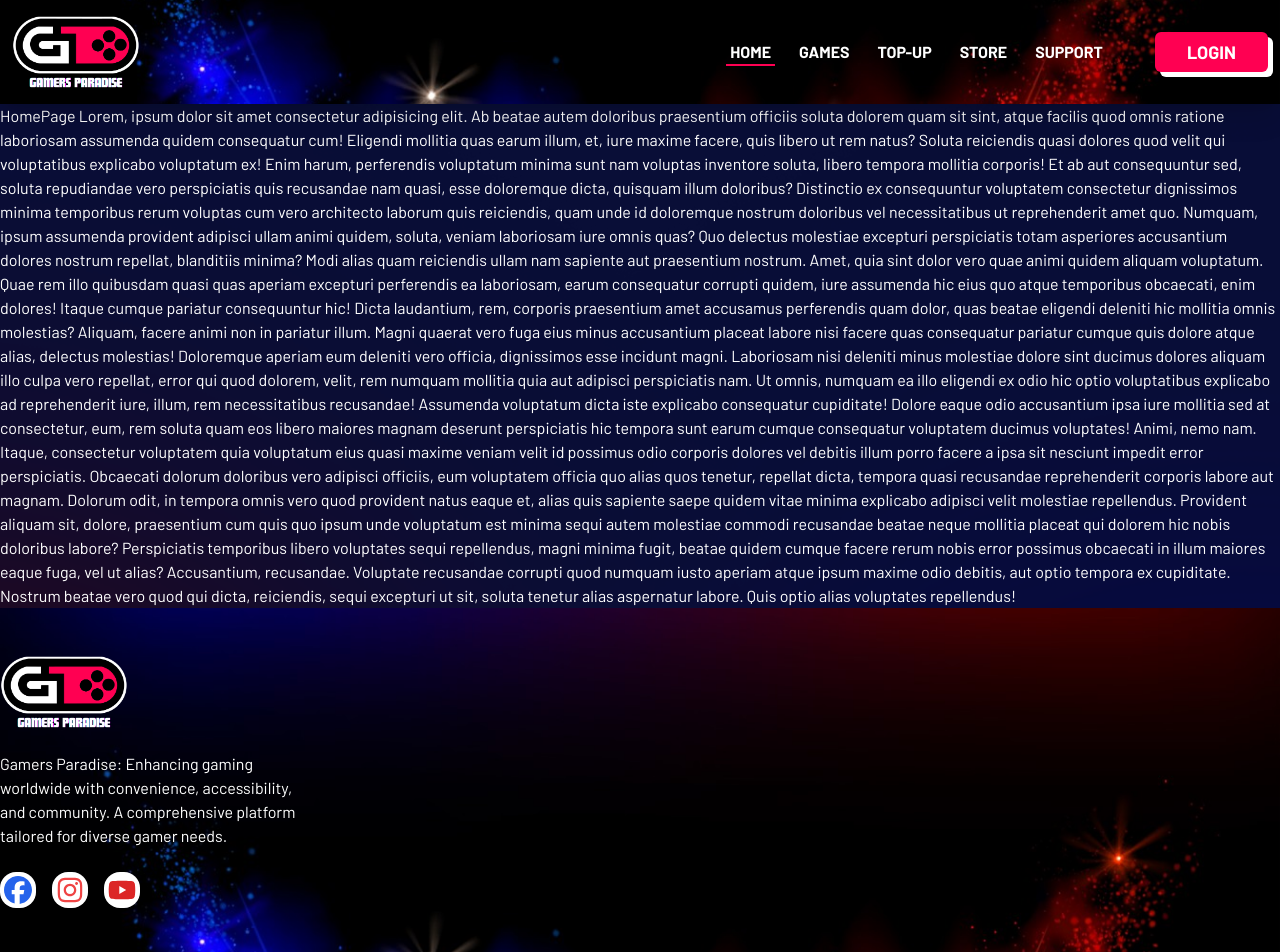
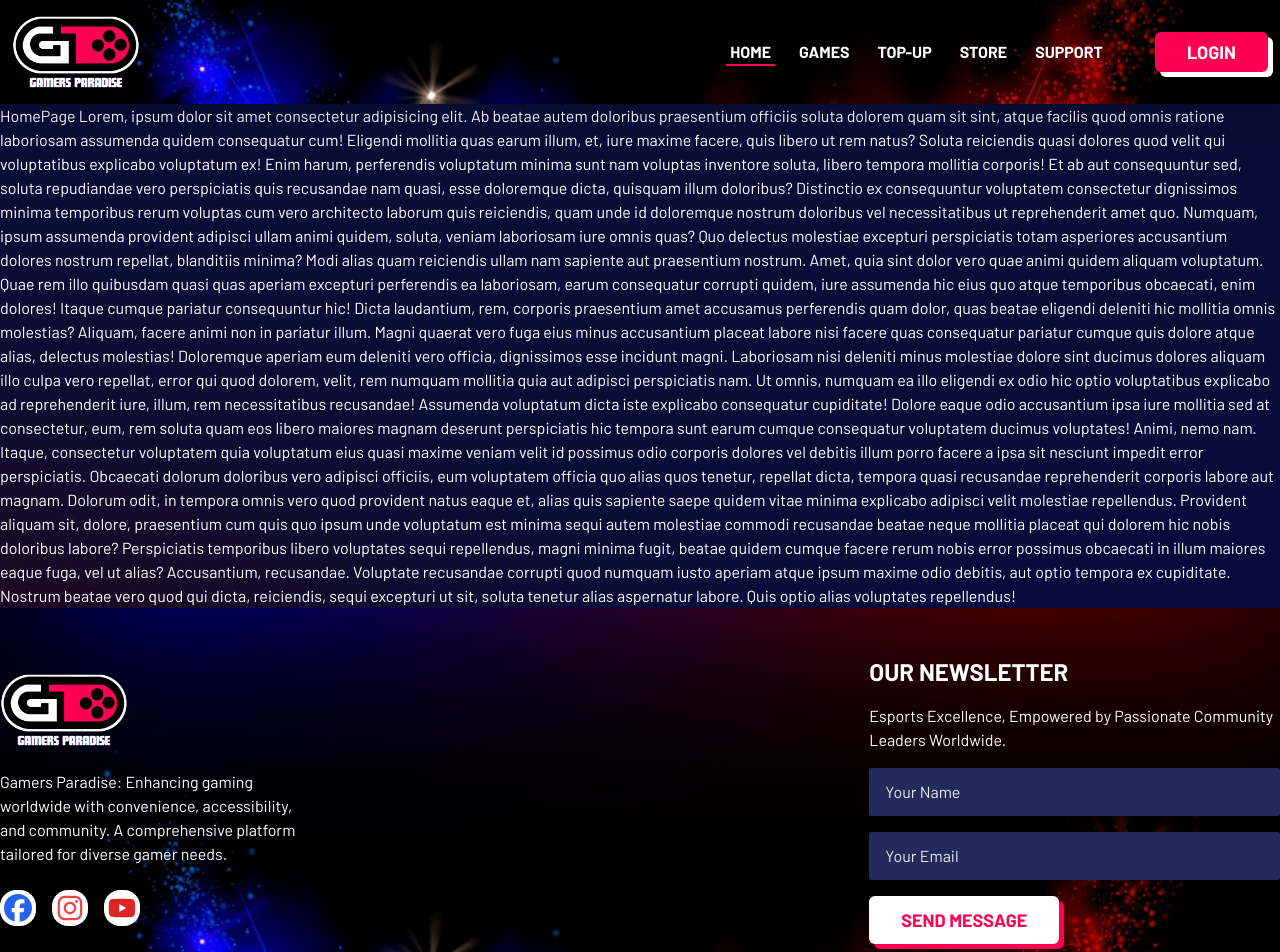
Before and after one commit to mahmudulturan/gamers-paradise-frontend, a Next.js app: page / in a window 1280 px wide. Shown: the top 952 px of the page. Built offline with nearby package versions, Linux system fonts and the light colour scheme.

Commit message:
add: newsletter part in footer section

```diff
--- a/src/app/(root)/components/Shared/Footer/Footer.tsx
+++ b/src/app/(root)/components/Shared/Footer/Footer.tsx
@@ -4,13 +4,15 @@ import logo from '@/assets/images/logo/gamersParadiseLogo.png';
 import Image from 'next/image';
 import Link from 'next/link';
 import { FaYoutube, FaInstagram, FaFacebook } from "react-icons/fa6";
+import { Input } from '@/components/ui/Input/input';
+import { Button } from '@/components/ui/Button/button';
 
 const Footer = () => {
     return (
         <footer className='footer-bg'>
             <section className='min-h-[40vh] wrapper flex items-center justify-between gap-6 py-12'>
                 {/* footer logo start*/}
-                <div>
+                <div className='flex-1'>
                     <Link href={'/'}>
                         <Image className='w-24 md:w-32' src={logo} alt='logo of gamers paradise' />
                     </Link>
@@ -29,13 +31,19 @@ const Footer = () => {
                 </div>
 
                 {/* suggestions section start*/}
-                <div>
+                <div className='flex-1'>
 
                 </div>
 
                 {/* newsletter section start */}
-                <div>
-
+                <div className='flex-1 gap-4 space-y-4'>
+                    <h4 className='uppercase font-bold text-2xl'>Our NewsLetter</h4>
+                    <p>
+                        Esports Excellence, Empowered by Passionate Community Leaders Worldwide.
+                    </p>
+                    <Input placeholder='Your Name' className='w-full' />
+                    <Input placeholder='Your Email' className='w-full' />
+                    <Button className='py-6 my-4' variant={"secondary"}>Send Message</Button>
                 </div>
             </section>
             <section className='bg-seconderyCol py-8'>
```
